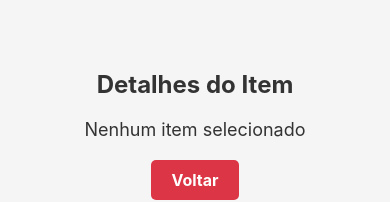
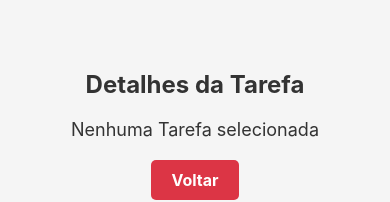
Before and after one commit to sammyrasa/list, a React Native app in the folder lista/: screen /Details in a window 390 px wide. Shown: the part 319-521 px from the top of the page. Built offline with nearby package versions, Linux system fonts and the light colour scheme.

Commit message:
Update DetailsScreen.jsx

```diff
--- a/lista/screens/DetailsScreen.jsx
+++ b/lista/screens/DetailsScreen.jsx
@@ -5,7 +5,7 @@ export default function DetailsScreen({ navigation, route }) {
 
     return (
         <View style={styles.container}>
-            <Text style={styles.title}>Detalhes do Item</Text>
+            <Text style={styles.title}>Detalhes da Tarefa</Text>
 
             {item ? (
                 <>
@@ -13,7 +13,7 @@ export default function DetailsScreen({ navigation, route }) {
                     <Text style={styles.itemDescription}>{item.description}</Text>
                 </>
             ) : (
-                <Text style={styles.message}>Nenhum item selecionado</Text>
+                <Text style={styles.message}>Nenhuma Tarefa selecionada</Text>
             )}
 
             <TouchableOpacity
```
